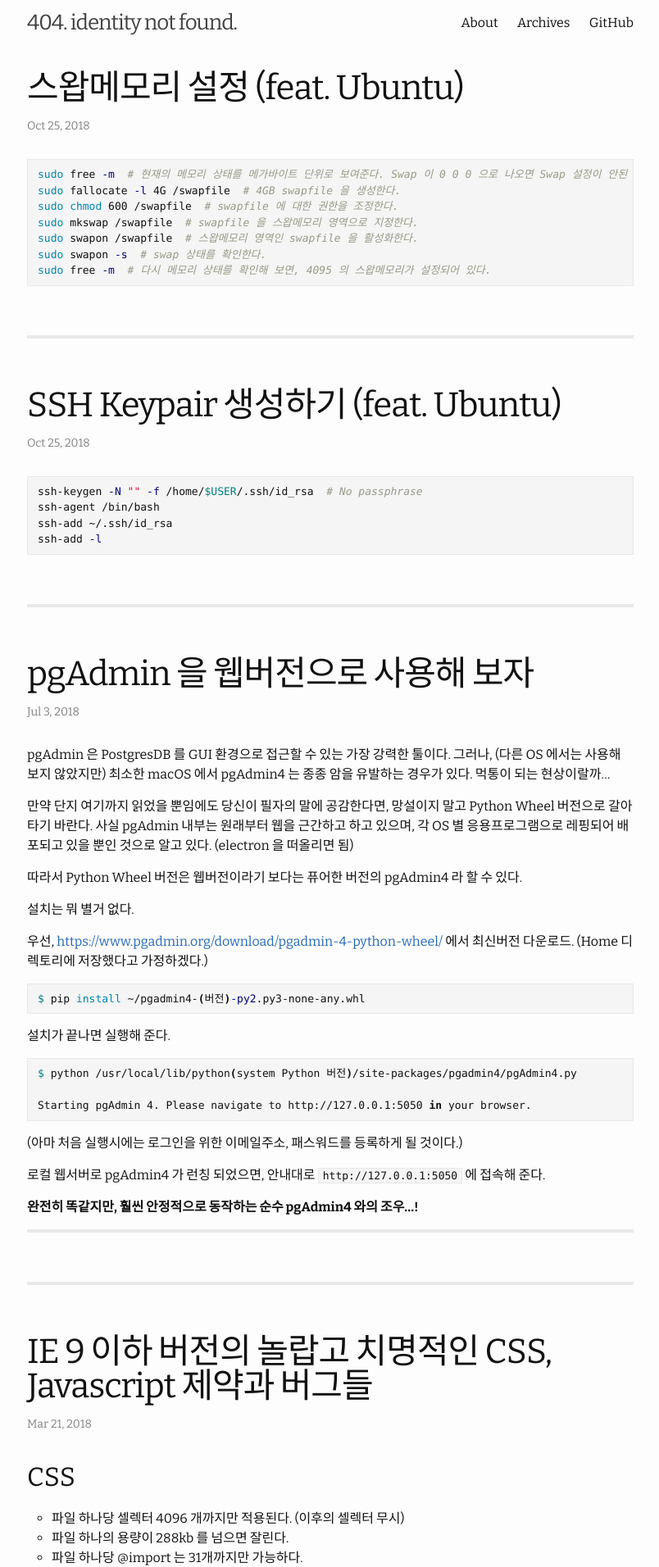
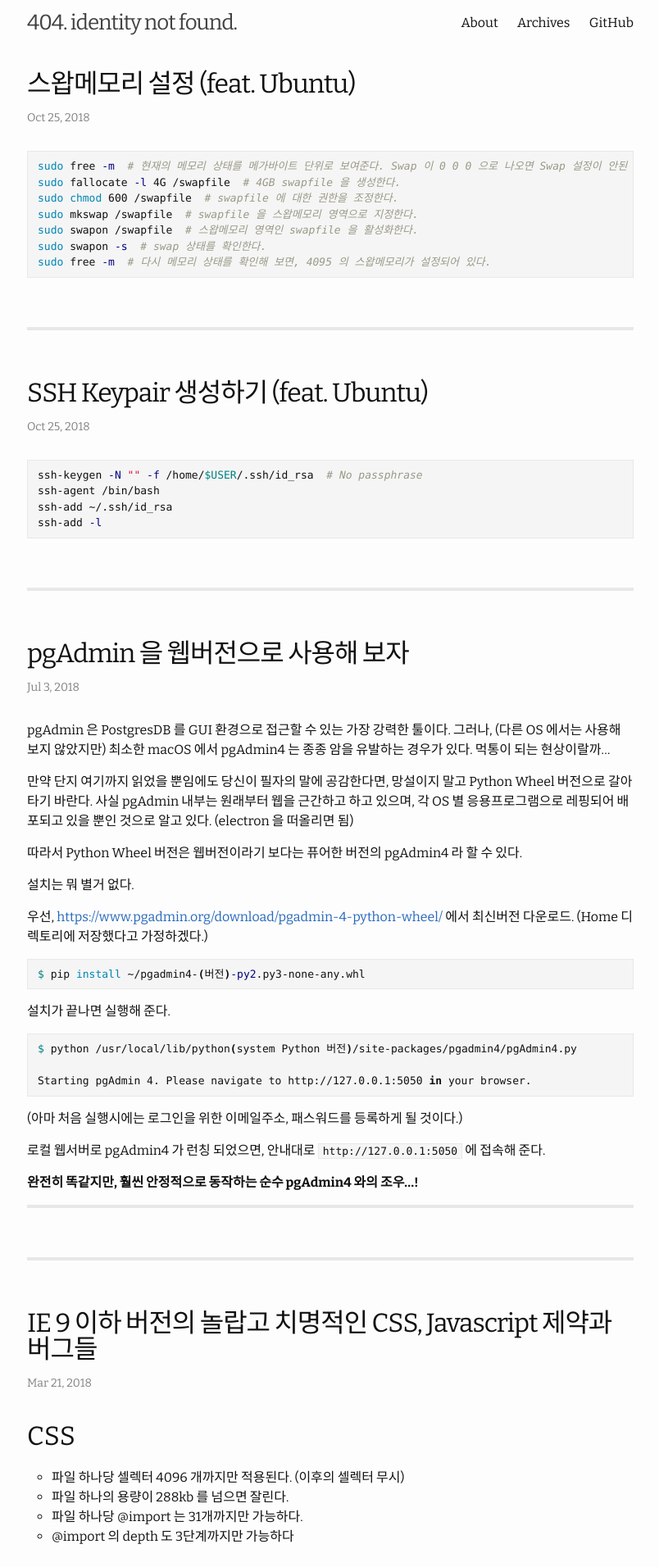
Before and after one commit to cooldplay/cooldplay.github.io, a Jekyll site: the page built from index.html, in a window 1280 px wide. Shown: the top 1912 px of the page at 82% size, without its empty margins (237-1041 px from the left). Built offline with Jekyll 4.4.1, drawn with Linux system fonts in a browser that asks for light colours; the list of posts is cut into pages by our own code.

Commit message:
no message

```diff
--- a/_sass/whiteglass/_layout.scss
+++ b/_sass/whiteglass/_layout.scss
@@ -148,7 +148,7 @@
 }
 
 .post-title {
-  font-size: 42px;
+  font-size: 2em;
   letter-spacing: -1px;
   line-height: 1;
 
```
